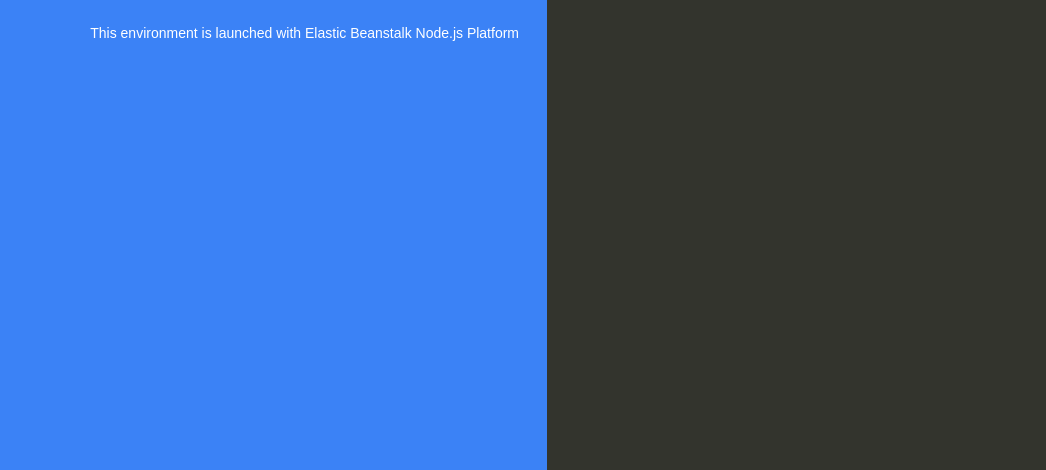
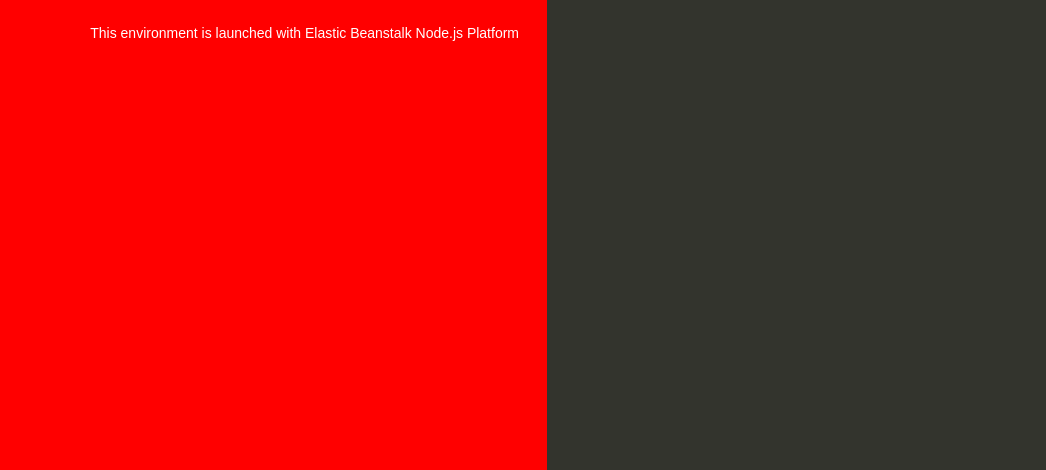
Before and after one commit to davidyawned/my-nodejs-app, a website: page index.html in a window 1280 px wide. Shown: the part 330-800 px from the top of the page, without its empty margins (93-1139 px from the left). Drawn offline with Linux system fonts and the light colour scheme.

Commit message:
Update index.html
changed to red

```diff
--- a/index.html
+++ b/index.html
@@ -35,7 +35,7 @@
 
         text-align: right;
         padding-top: 11em;
-        background-color: #3B82F6;
+        background-color: red;
 
       }
       .textColumn p {
```
